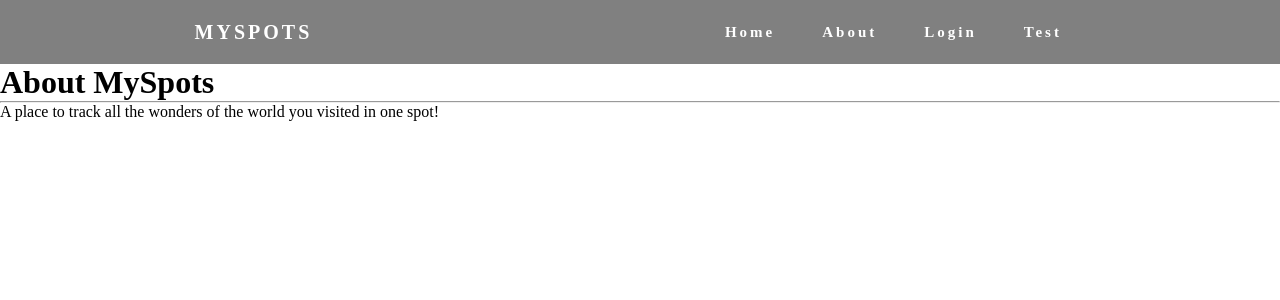
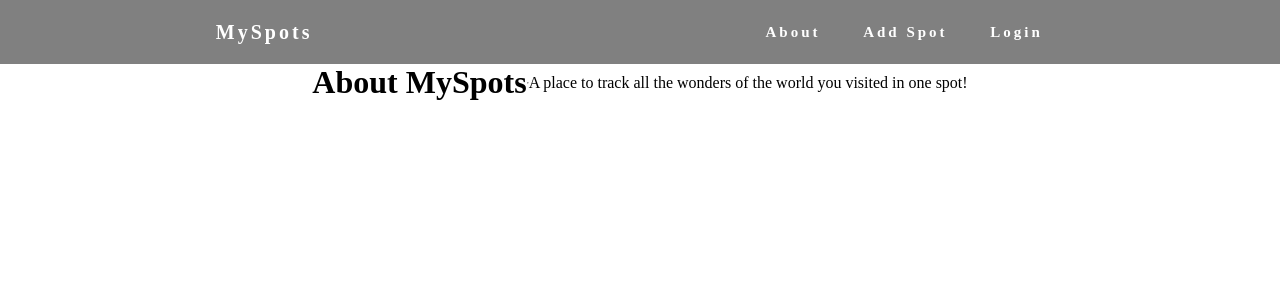
Before and after one commit to ifrah1/myspots, a Django app: page /about/ in a window 1280 px wide. Shown: the top 300 px of the page. Run offline with Django 3.2, Linux system fonts and the light colour scheme.

Commit message:
finished basic styling

```diff
--- a/main_app/static/css/style.css
+++ b/main_app/static/css/style.css
@@ -2,6 +2,40 @@
     margin: 0px;
     padding: 0px;
     box-sizing: border-box;
+}
+/* styling for main container */
+
+.container{
+    display: flex;
+    justify-content: center;
+    align-items: center;
+}
+
+/* styling for landing page */
+.landing{
+    margin-top: 60px;
+    display: flex;
+    flex-direction: column;
+    justify-content: center;
+    align-items: center;
+}
+
+.button {
+    background-color: black;
+    border: none;
+    color: white;
+    padding: 15px 32px;
+    text-align: center;
+    text-decoration: none;
+    display: inline-block;
+    font-size: 16px;
+    margin: 4px 2px;
+    cursor: pointer;
+    border-radius: 8px;
+}
+
+.signup{
+    width: 150px;
 }
 
 /* Nav styling */
@@ -16,7 +50,6 @@ nav{
 
 .logo{
     color: white;
-    text-transform: uppercase;
     letter-spacing: 3px;
     font-size: 20px;
 }
@@ -24,7 +57,7 @@ nav{
 .nav-links{
     display: flex;
     justify-content: space-around;
-    width: 30%;
+    width: 25%;
 }
 
 .nav-links li{
@@ -54,12 +87,6 @@ nav{
     transition: all 0.3s ease;
 }
 
-@media screen and (max-width: 768px){
-    .nav-links{
-        width: 60%;
-    }
-}
-
 /* nav Mobile styling */
 @media screen and (max-width: 768px){
     body{
@@ -76,7 +103,7 @@ nav{
         flex-direction: column;
         align-items: center;
         /*shows nav full screen in mobile*/
-        width: 100%;
+        width: 50%;
         transform: translateX(100%);
         transition: transform 0.5s ease-in;
     }
--- a/main_app/templates/base.html
+++ b/main_app/templates/base.html
@@ -23,10 +23,9 @@
             <h4>MySpots</h4>
         </div>
         <ul class="nav-links">
-            <li><a href="#">Home</a></li>
-            <li><a href="#">About</a></li>
+            <li><a href="{% url 'about' %}">About</a></li>
+            <li><a href="#">Add Spot</a></li>
             <li><a href="#">Login</a></li>
-            <li><a href="#">Test</a></li>
         </ul>
 
         <div class="burger">
@@ -36,7 +35,7 @@
         </div>
 
     </nav>
-    <main>
+    <main class="container">
         {% block content %}
         {% endblock %}
     </main>
```
Also changed, not shown: main_app/templates/home.html (+31 -1 lines).
